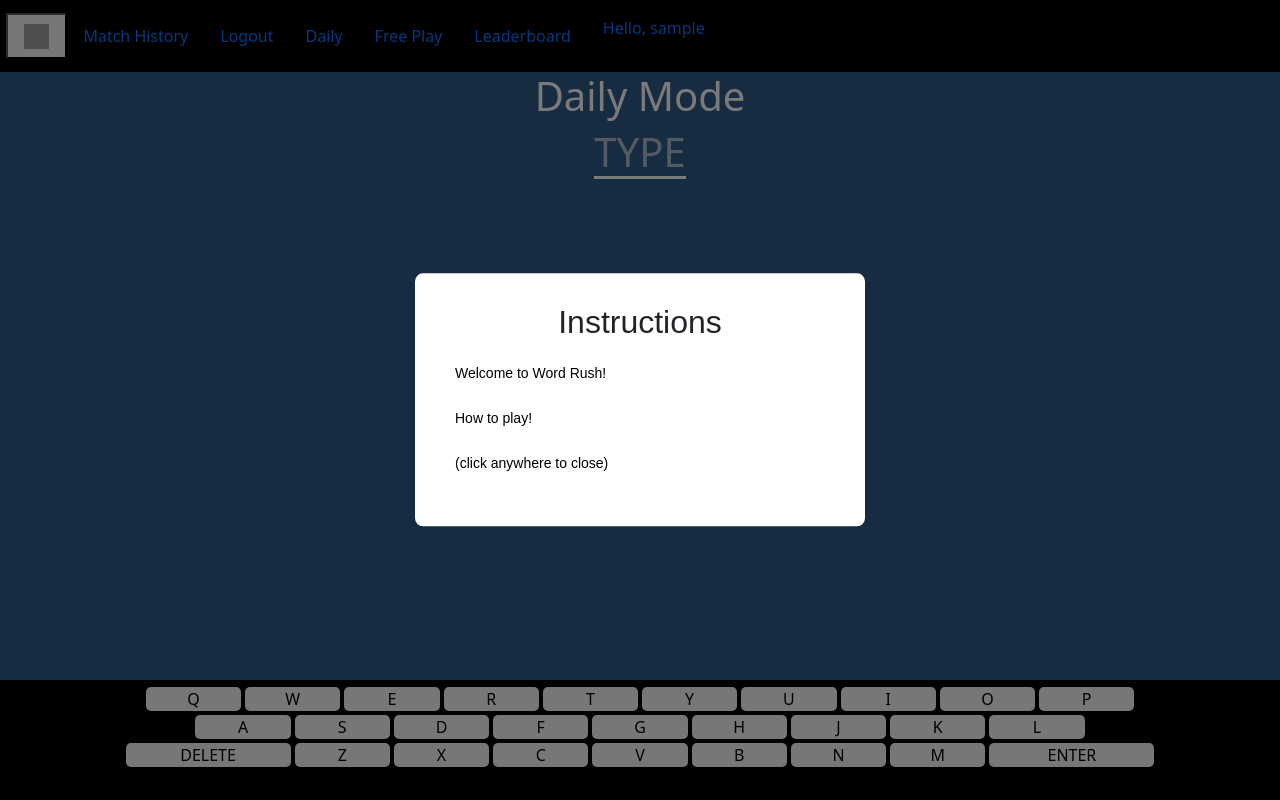
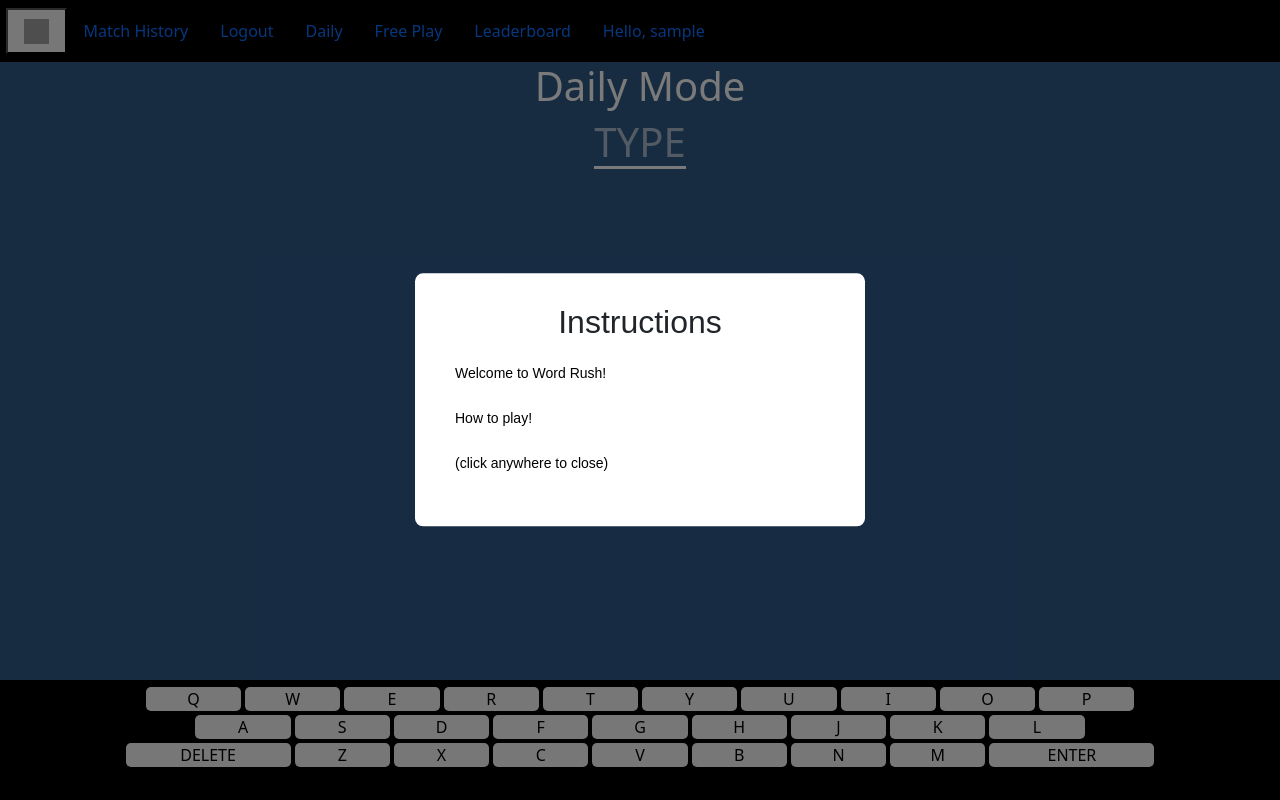
Before and after one commit to shadowblade11/Word-Rush, a Flask app: page /daily in a window 1280 px wide. Run offline with Flask 2, Linux system fonts and the light colour scheme; the visitor is signed in with stand-in values (Sample User, id 1); data comes from the database, SQL or seed files in the repository; data that the repository does not hold is empty; grey boxes are pictures that could not be loaded.

Commit message:
Made username into a clickable feature

```diff
--- a/app/templates/base.html
+++ b/app/templates/base.html
@@ -36,7 +36,8 @@
             <a class="nav-link" href="{{ url_for('leaderboard') }}">Leaderboard</a>
             <a class="nav-link" id="reset" href="{{ url_for('free_play') }}" hidden="true"> Play Again!</a>
         {% if not current_user.is_anonymous %}
-            <p class="nav-link" id="user"> Hello, {{current_user.username}} </p>
+        <a class="nav-link" href="{{ url_for('matchHistory') }}"> Hello, {{current_user.username}}</a>
+            <p class="nav-link" id="user"> </p>
         {% endif %}
     </nav>
     {% block content %}
```
